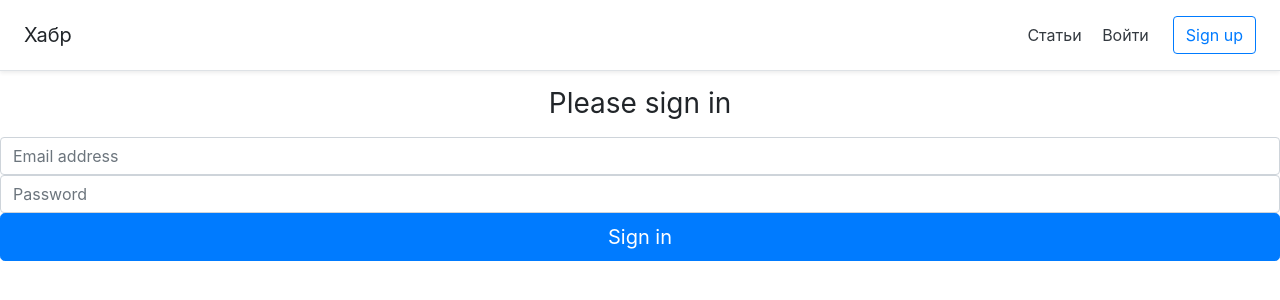
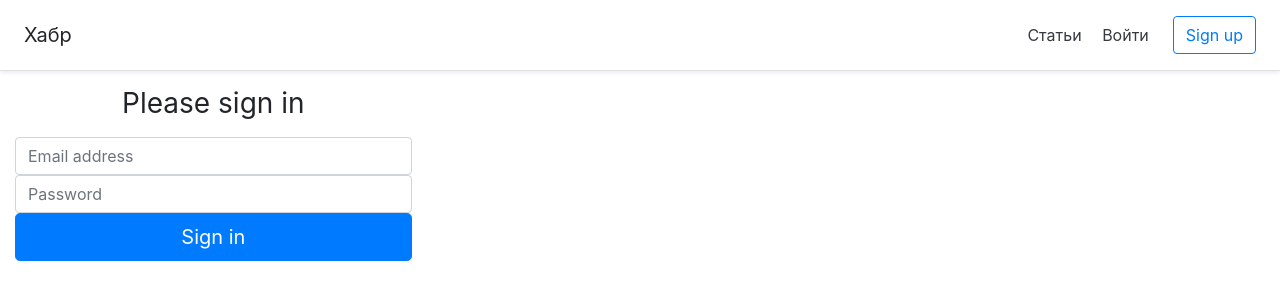
Before and after one commit to prostopank/Blog, a Django app: page /signin in a window 1280 px wide. Shown: the top 300 px of the page. Run offline with Django 3.2, Linux system fonts and the light colour scheme; some libraries are stand-ins or nearby versions.

Commit message:
Update signin.html

```diff
--- a/Blog/main/templates/main/signin.html
+++ b/Blog/main/templates/main/signin.html
@@ -1,12 +1,12 @@
 {% extends 'main/base.html' %}
 
 {% block content %}
-
+<div class="col-4">
 <form class="form-signin">
   <h1 class="h3 mb-3 font-weight-normal">Please sign in</h1>
   <input type="email" class="form-control" placeholder="Email address">
   <input type="password" class="form-control" placeholder="Password">
   <button class="btn btn-lg btn-primary btn-block" type="submit">Sign in</button>
 </form>
-
+</div>
 {% endblock %}
```
